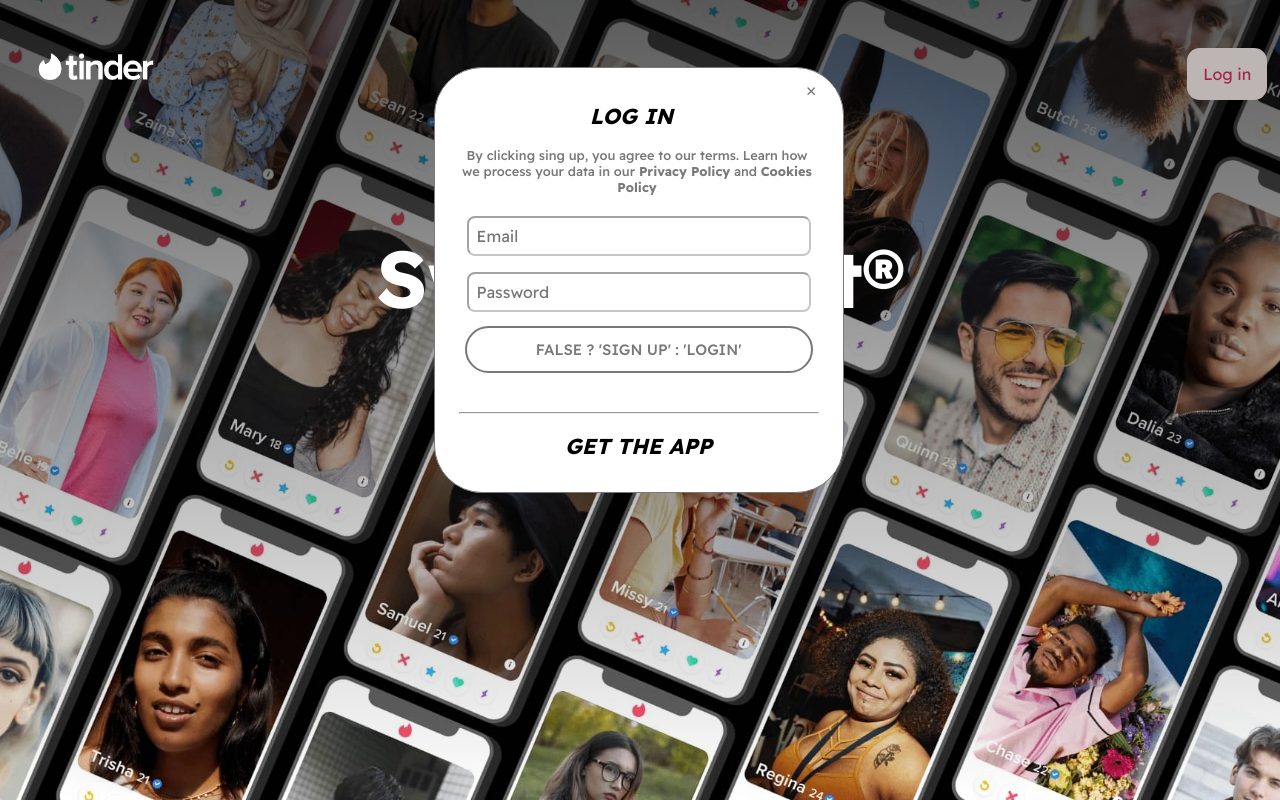
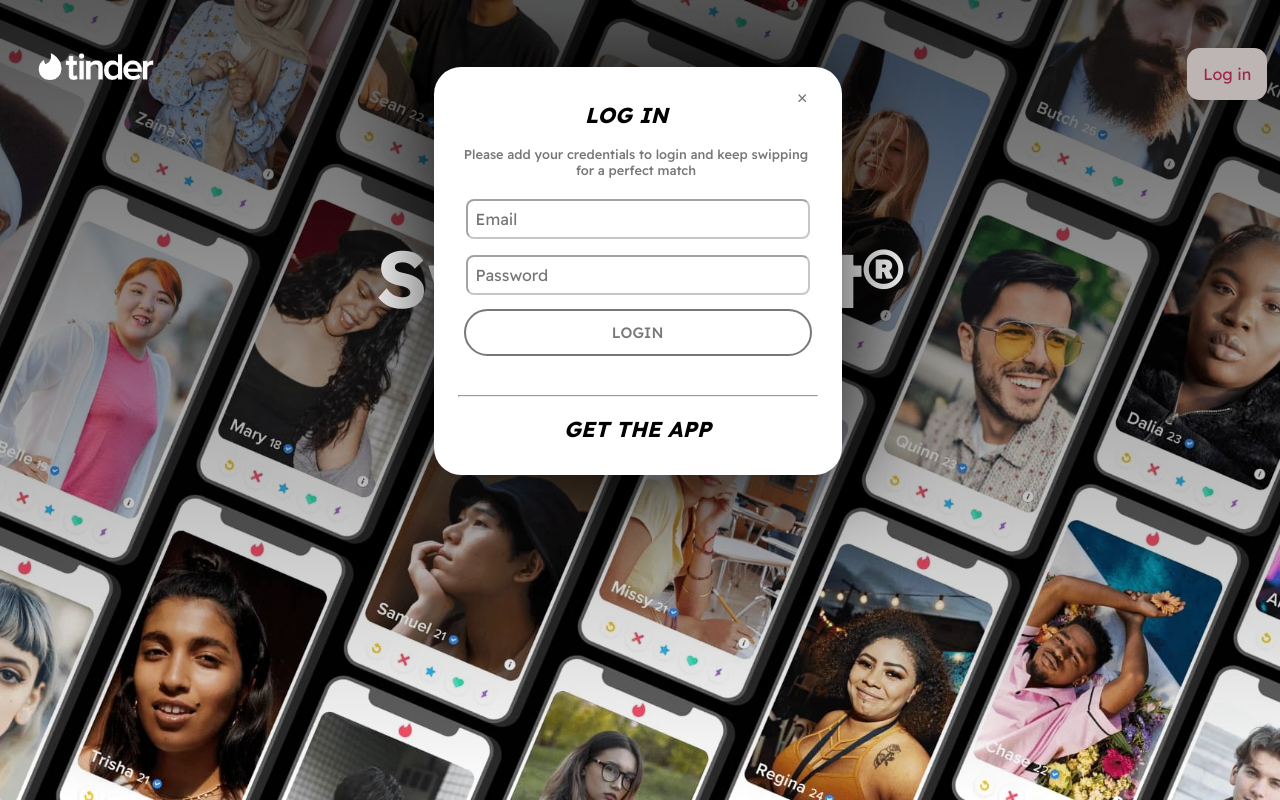
Before and after one commit to Fleemings/Tinder_Chat, a React (Create React App) app in the folder tinder-chat/client/: page / in a window 1280 px wide. Both pictures are taken after a click on the button "Log in". Built offline with nearby package versions, Linux system fonts and the light colour scheme; the HTML template or start-up script is replaced by a standard one.

Commit message:
(refactor):Auth-page
Added password validator, cleaned console.logs and add css to the validation text

```diff
--- a/tinder-chat/client/package.json
+++ b/tinder-chat/client/package.json
@@ -2,7 +2,6 @@
   "name": "tinder-chat",
   "version": "0.1.0",
   "main": "build/index.js",
-  "homepage": "https://tinderchat.fleemings.pt",
   "private": true,
   "dependencies": {
     "@react-spring/web": "^9.5.5",
@@ -11,8 +10,7 @@
     "@testing-library/user-event": "^13.5.0",
     "axios": "^1.3.4",
     "cookie": "^0.5.0",
-    "forever": "^4.0.3",
-    "http-server": "^14.1.1",
+    "forever": "^0.14.2",
     "react": "^18.2.0",
     "react-cookie": "^4.1.1",
     "react-dom": "^18.2.0",
@@ -21,6 +19,7 @@
     "react-scripts": "5.0.1",
     "react-tinder-card": "^1.6.2",
     "serve": "^14.2.0",
+    "validator": "^13.9.0",
     "web-vitals": "^2.1.4"
   },
   "scripts": {
--- a/tinder-chat/client/src/auth/AuthModal.css
+++ b/tinder-chat/client/src/auth/AuthModal.css
@@ -10,8 +10,8 @@
   font-size: 0.9rem;
   text-transform: uppercase;
   padding: 1rem 1.5rem;
-  border-radius: 3rem;
-  border: 1px solid rgb(121, 119, 119);
+  border-radius: 1.7rem;
+  box-shadow: 1px 1px 93px 12px rgba(0, 0, 0, 0.73);
   margin: 0.7rem;
   color: rgb(121, 119, 119);
 }
@@ -22,6 +22,9 @@
 
 .auth__modal .close__icon {
   float: right;
+  margin-right: 0.5rem;
+  margin-top: 0.5rem;
+  cursor: pointer;
 }
 
 .auth__modal p {
@@ -42,8 +45,10 @@
   border-color: rgba(121, 119, 119, 0.42);
 }
 
-.auth-model__error {
+.auth-model__error,
+.auth-error-message {
   color: rgb(255, 0, 0);
+  text-transform: lowercase;
 }
 
 /*    Media Queries (Medium Devices)    */
--- a/tinder-chat/client/src/auth/AuthModal.jsx
+++ b/tinder-chat/client/src/auth/AuthModal.jsx
@@ -6,12 +6,14 @@ import { useNavigate } from 'react-router-dom';
 import { useCookies } from 'react-cookie';
 import { IoClose } from 'react-icons/io5';
 import { BACK_SERVER_URL } from '../config/index';
+import validator from 'validator';
 
 const AuthModal = ({ setShowModal, isSignUp }) => {
   const [email, setEmail] = useState(null);
-  const [password, setPassword] = useState(null);
+  const [password, setPassword] = useState('');
   const [confirmPassword, setConfirmPassword] = useState(null);
   const [error, setError] = useState(null);
+  const [errorMessage, setErrorMessage] = useState('');
   const [cookies, setCookies, removeCookies] = useCookies(['user']); // null
 
   let navigate = useNavigate();
@@ -21,25 +23,22 @@ const AuthModal = ({ setShowModal, isSignUp }) => {
   };
   const handleSubmit = async (e) => {
     e.preventDefault();
-    console.log('entrando');
+
     try {
       if (isSignUp && password !== confirmPassword) {
-        setError('Passwords needs to match!');
+        setError('Confirm Password should match with Password');
         return;
       }
-      console.log('confirmou 1');
 
       const response = await axios.post(
         `${BACK_SERVER_URL}/${isSignUp ? 'signup' : 'login'}`,
         { email, password }
       );
-      console.log('acessou a rota');
 
       setCookies('AuthToken', response.data.token);
       setCookies('UserId', response.data.userId);
 
       const success = response.status === 201;
-      console.log('entrando');
       if (success && isSignUp) navigate('/onboarding');
       if (success && !isSignUp) navigate('/dashboard');
 
@@ -49,6 +48,27 @@ const AuthModal = ({ setShowModal, isSignUp }) => {
     }
   };
 
+  const validate = (e) => {
+    setPassword(e.target.value);
+    if (
+      validator.isStrongPassword(password, {
+        minLength: 6,
+        minLowercase: 1,
+        minUppercase: 1,
+        minNumbers: 1,
+        minSymbols: 1,
+      })
+    ) {
+      setErrorMessage('strong password');
+    } else {
+      setErrorMessage(
+        'Your password must have: 6 caracters, 1 Uppercase, 1 Lowercase, 1 Number, 2 Symbols'
+      );
+    }
+  };
+
+  const inputAuth = isSignUp ? 'SIGN UP' : 'LOGIN';
+
   return (
     <div className='auth__modal'>
       <div className='close__icon' onClick={handleClick}>
@@ -56,9 +76,9 @@ const AuthModal = ({ setShowModal, isSignUp }) => {
       </div>
       <h2>{isSignUp ? 'CREATE ACCOUNT' : 'LOG IN'}</h2>
       <p>
-        By clicking sing up, you agree to our terms. Learn how we
-        process your data in our <strong>Privacy Policy</strong> and{' '}
-        <strong>Cookies Policy</strong>
+        {isSignUp
+          ? 'By clicking sing up, you agree to our terms. Learn how we process your data in our Privacy Policy and Cookies Policy'
+          : 'Please add your credentials to login and keep swipping for a perfect match'}
       </p>
       <form onSubmit={handleSubmit}>
         <input
@@ -75,8 +95,12 @@ const AuthModal = ({ setShowModal, isSignUp }) => {
           name='password'
           placeholder='Password'
           required={true}
-          onChange={(e) => setPassword(e.target.value)}
+          onChange={validate}
+          autoComplete='true'
         />
+        {errorMessage === '' ? null : (
+          <span className='auth-error-message'>{errorMessage}</span>
+        )}
         {isSignUp && (
           <input
             type='password'
@@ -85,12 +109,13 @@ const AuthModal = ({ setShowModal, isSignUp }) => {
             placeholder='Confirm Password'
             required={true}
             onChange={(e) => setConfirmPassword(e.target.value)}
+            autoComplete='true'
           />
         )}
         <input
           className='secondary__button'
           type='submit'
-          value={`${isSignUp} ? 'SIGN UP' : 'LOGIN'`}
+          value={inputAuth}
         />
         <p className='auth-model__error'>{error}</p>
       </form>
--- a/tinder-chat/client/src/index.css
+++ b/tinder-chat/client/src/index.css
@@ -52,9 +52,10 @@ h2 {
   border-radius: 30px;
   border: 2px solid rgb(121, 119, 119);
   margin: 6px;
+  cursor: pointer;
 }
 
-.secondary-button:hover {
+.secondary__button:hover {
   color: rgb(48, 48, 48);
   border: solid 2px rgb(48, 48, 48);
 }
```
Also changed, not shown: 1 other file (tests, documents, lock files or other folders).
